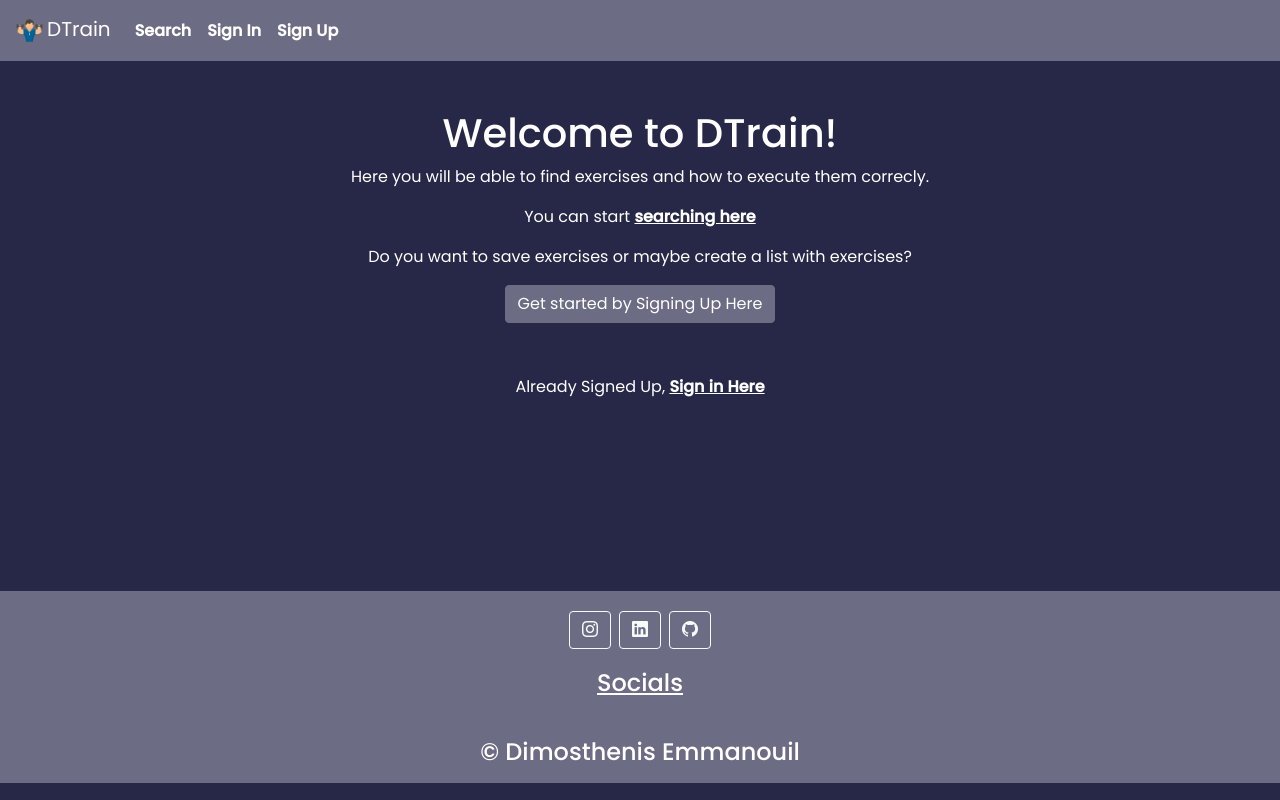
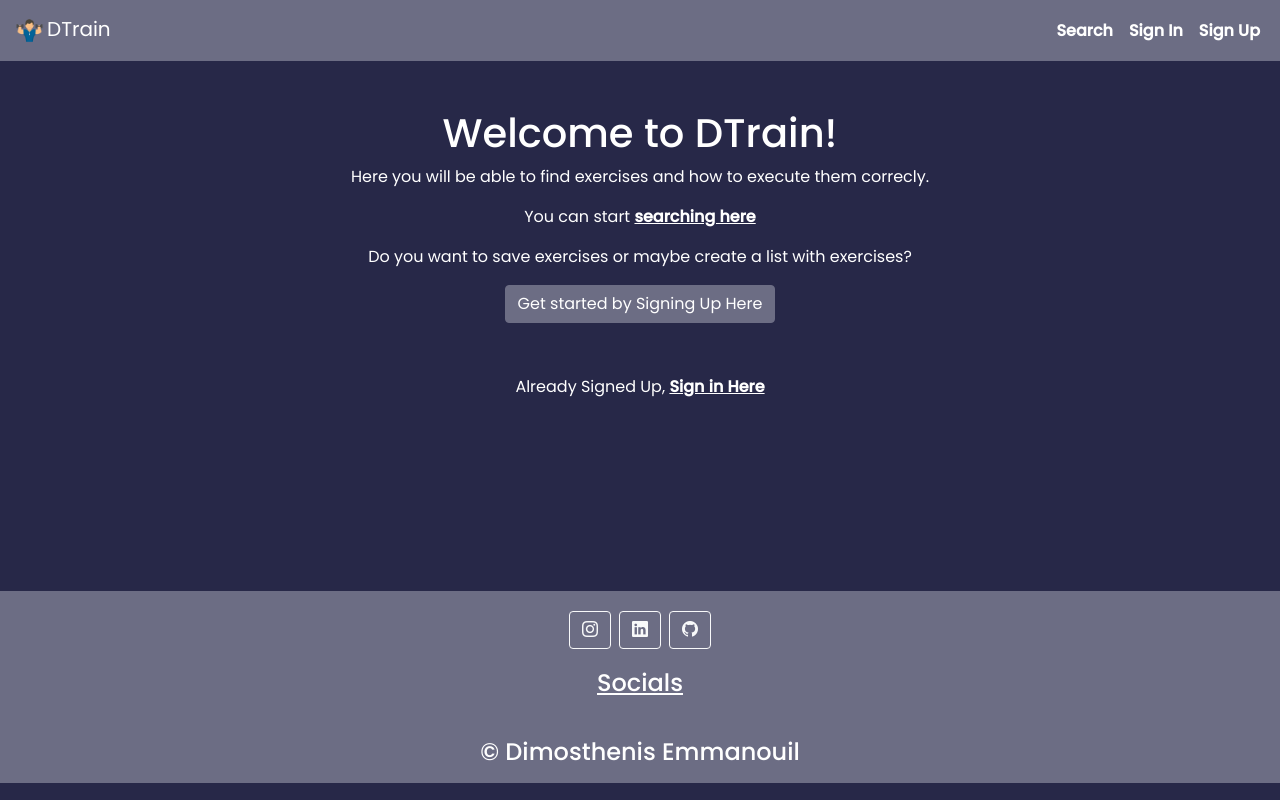
Before and after one commit to Albatraoz12/U09-Training-App, a React (Create React App) app in the folder client/: page / in a window 1280 px wide. Built offline with nearby package versions, Linux system fonts and the light colour scheme.

Commit message:
align nav items to the right

```diff
--- a/client/src/components/Navbar.jsx
+++ b/client/src/components/Navbar.jsx
@@ -48,7 +48,10 @@ function Navbar() {
                 >
                     <span className="navbar-toggler-icon" />
                 </button>
-                <div className="collapse navbar-collapse" id="navbarNavDropdown">
+                <div
+                    className="collapse navbar-collapse justify-content-end"
+                    id="navbarNavDropdown"
+                >
                     <ul className="navbar-nav">
                         <li className="nav-item">
                             <a
```
